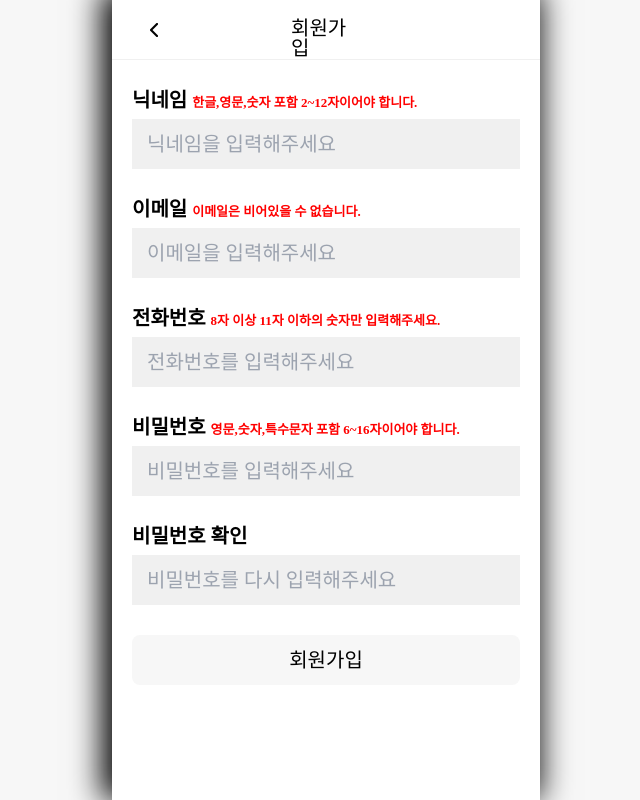
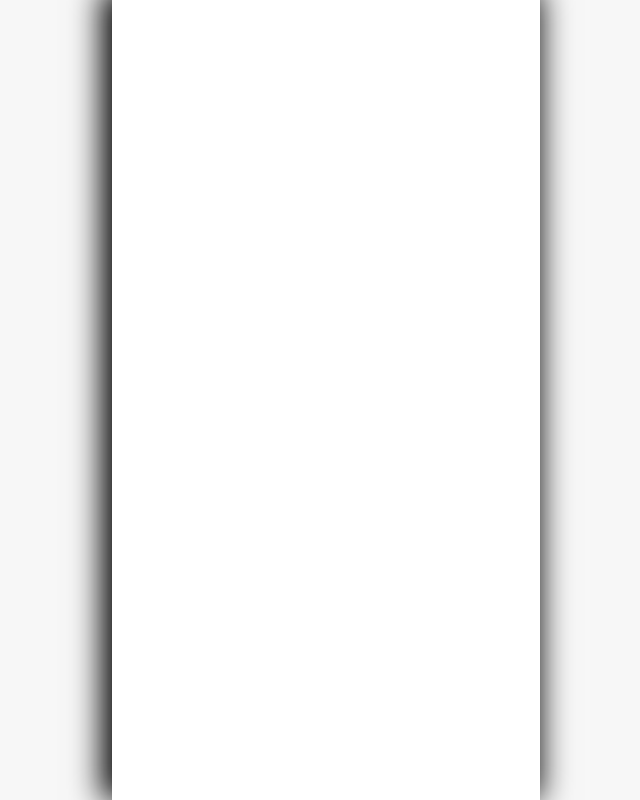
Before and after one commit to goseumi/Goseumi-Front, a React (Create React App) app: page / in a window 1280 px wide. Shown: the whole page, without its empty margins (314-954 px from the left). Built offline with nearby package versions, Linux system fonts and the light colour scheme; a web font is replaced by a local one.

Commit message:
app.js merge 충돌 수정

```diff
--- a/src/App.js
+++ b/src/App.js
@@ -2,7 +2,6 @@ import React from 'react';
 import { styled } from 'styled-components';
 import './App.css';
 import GlobalStyle from './style/GlobalStyle';
-import RegistPage from './pages/RegistPage';
 
 const S = {
   Frame: styled.div`
@@ -39,9 +38,7 @@ function App() {
     <>
       <GlobalStyle />
       <S.Background />
-      <S.Frame>
-        <RegistPage />
-      </S.Frame>
+      <S.Frame></S.Frame>
     </>
   );
 }
```
